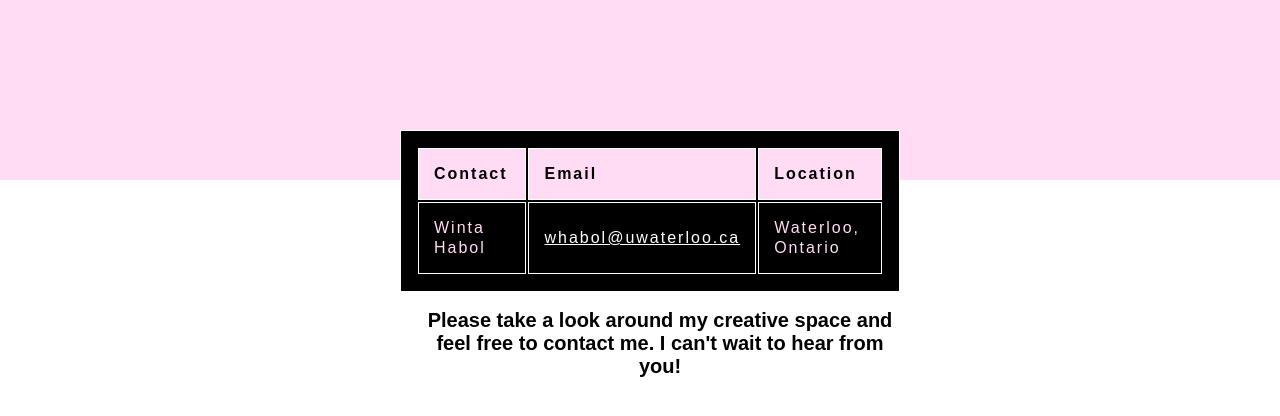
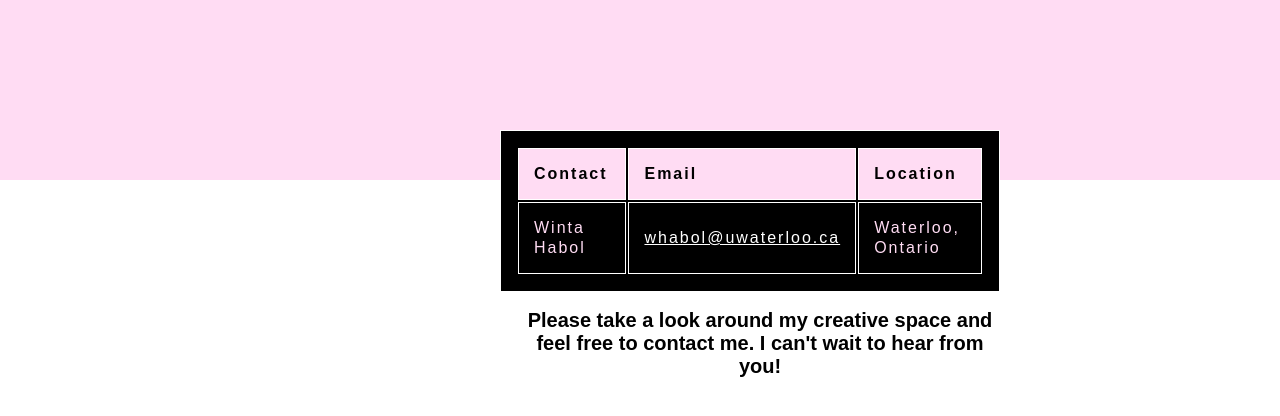
Before and after one commit to Wintahabol/contact-page, a plain HTML site: page index.html in a window 1280 px wide. Shown: the part 170-586 px from the top of the page. Drawn offline with Linux system fonts and the light colour scheme; a web font is replaced by a local one.

Commit message:
alignment

```diff
--- a/index.html
+++ b/index.html
@@ -87,7 +87,7 @@ Date retrieved: [March 19, 2025]*/
       #section {
         position: absolute;
         top: 300px;
-        left: 400px;
+        left: 500px;
         width: 500px;
         height: 350px;
 
```
